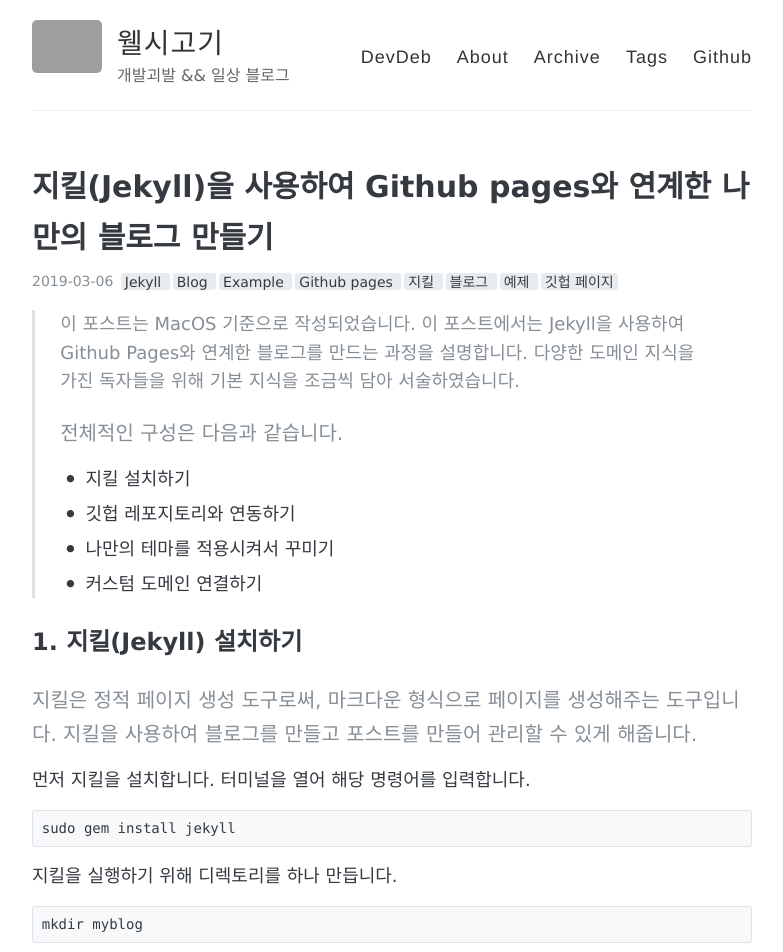
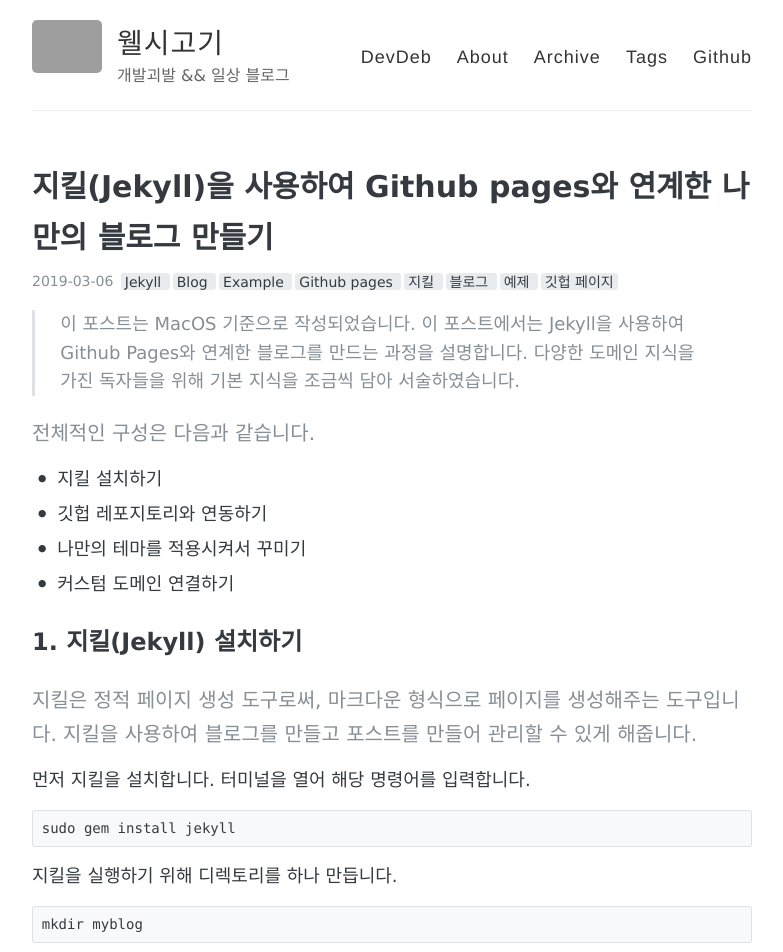
Before and after one commit to Leeheejin/leeheejin.github.io, a Jekyll site: the page built from _posts/2019-03-06-jekyll-blog-example-githubpages.md, in a window 1280 px wide. Shown: the top 952 px of the page, without its empty margins (248-1031 px from the left). Built offline with Jekyll 4.4.1, drawn with Linux system fonts in a browser that asks for light colours; grey boxes are pictures that could not be loaded.

Commit message:
update detail

```diff
--- a/_posts/2019-03-06-jekyll-blog-example-githubpages.md
+++ b/_posts/2019-03-06-jekyll-blog-example-githubpages.md
@@ -8,12 +8,12 @@ comments: true
 > 이 포스트는 MacOS 기준으로 작성되었습니다.
 이 포스트에서는 Jekyll을 사용하여 Github Pages와 연계한 블로그를 만드는 과정을 설명합니다.
 다양한 도메인 지식을 가진 독자들을 위해 기본 지식을 조금씩 담아 서술하였습니다.
->
-> #### 전체적인 구성은 다음과 같습니다.
-> * 지킬 설치하기
-> * 깃헙 레포지토리와 연동하기
-> * 나만의 테마를 적용시켜서 꾸미기
-> * 커스텀 도메인 연결하기
+
+#### 전체적인 구성은 다음과 같습니다.
+* 지킬 설치하기
+* 깃헙 레포지토리와 연동하기
+* 나만의 테마를 적용시켜서 꾸미기
+* 커스텀 도메인 연결하기
 
 
 ## 1. 지킬(Jekyll) 설치하기
```
Also changed, not shown: _posts/2019-06-14-Kakaotalk-Bot.md (+6 -6 lines).
